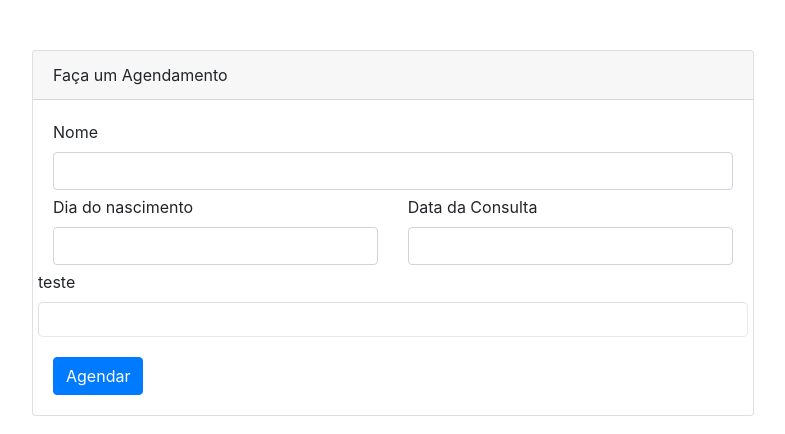
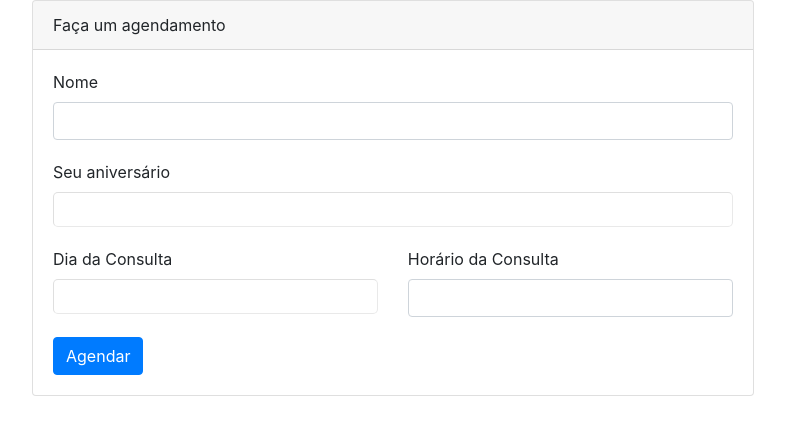
Before and after one commit to ThiagoPierre/Desafio-React-pit, a React (Create React App) app in the folder frontend/: page / in a window 1280 px wide. Shown: the top 434 px of the page, without its empty margins (53-838 px from the left). Built offline with nearby package versions, Linux system fonts and the light colour scheme.

Commit message:
Componetizing frontend, adding routes and axios

```diff
--- a/frontend/package.json
+++ b/frontend/package.json
@@ -14,6 +14,7 @@
     "react-bootstrap": "^1.5.2",
     "react-datepicker": "^3.7.0",
     "react-dom": "^17.0.2",
+    "react-router-dom": "^5.2.0",
     "react-scripts": "4.0.3",
     "react-time-picker": "^4.2.1",
     "web-vitals": "^1.0.1",
--- /dev/null
+++ b/frontend/src/components/Appointments/index.jsx
@@ -0,0 +1,43 @@
+import React, { useEffect, useState } from 'react';
+import { Accordion, Card, Button } from 'react-bootstrap';
+import axios from '../../utils/api';
+
+const Appointments = () => {
+  const [booking, setBooking] = useState([]);
+  const fetchBookings = async () => {
+    try {
+      const response = await axios.get('http://localhost:3636/api/booking');
+      setBooking(response.data.data);
+    } catch (e) {
+      console.log('Não foi possível recuperar os dados!');
+    }
+  };
+
+  useEffect(() => {
+    fetchBookings();
+  }, []);
+
+  return (
+    <Accordion defaultActiveKey="0">
+      {booking.map((bookings, index) => (
+        // --------missing a key-----------------
+        <Card key={bookings.id}>
+          <Card.Header>
+            <Accordion.Toggle as={Button} variant="link" eventKey={index}>
+              {bookings.booking}
+            </Accordion.Toggle>
+          </Card.Header>
+          <Accordion.Collapse eventKey={index}>
+            <Card.Body>
+              {bookings.name}
+              {' '}
+              {bookings.birthday}
+            </Card.Body>
+          </Accordion.Collapse>
+        </Card>
+      ))}
+    </Accordion>
+  );
+};
+
+export default Appointments;
--- a/frontend/src/components/Card/index.jsx
+++ b/frontend/src/components/Card/index.jsx
@@ -0,0 +1,15 @@
+import React from 'react';
+import { Card } from 'react-bootstrap';
+
+const Box = ({
+  cardTitle, children,
+}) => (
+  <Card>
+    <Card.Header>{cardTitle}</Card.Header>
+    <Card.Body>
+      {children}
+    </Card.Body>
+  </Card>
+);
+
+export default Box;
--- a/frontend/src/components/DatePicker/index.jsx
+++ b/frontend/src/components/DatePicker/index.jsx
@@ -1,33 +1,32 @@
-/* import React from 'react';
+/* eslint-disable react/jsx-props-no-spreading */
+import React from 'react';
+import { Row } from 'react-bootstrap';
+import { Field } from 'formik';
 import DateView from 'react-datepicker';
-import { Field } from 'formik';
 
-const DatePicker = (props) => {
-  const { label, name, ...rest } = props;
-  return (
-    <div className="form-control">
-      <label htmlFor={name}>{label}</label>
-      <Field name={name}>
+const DatePicker = ({ birthId, fieldname }) => (
+  <Row>
+    <Field name={fieldname} className="form-control">
       {
-          ({ form, field }) => {
+        ({ form, field, rest }) => {
           const { setFieldValue } = form;
           const { value } = field;
-
           return (
             <DateView
-                id={name}
+              id={birthId}
               {...field}
               {...rest}
               selected={value}
-                onChange={(val) => setFieldValue(name, val)}
+              dateFormat="dd/MM/yyyy"
+              onChange={(val) => setFieldValue(fieldname, val)}
+              autoComplete="off"
             />
           );
         }
       }
     </Field>
-    </div>
+
+  </Row>
 );
-};
 
 export default DatePicker;
- */
--- /dev/null
+++ b/frontend/src/components/Form/Formfuncs.jsx
@@ -0,0 +1,25 @@
+import * as Yup from 'yup';
+
+// Valores iniciais do formik usados para estruturação
+const initialValues = {
+  bookday: '',
+  hours: [{
+    hour: '',
+    user: [{
+      name: '',
+      birthday: '',
+    }],
+  },
+  ],
+};
+
+// Schema para validação utilizando a biblioteca Yup
+const validationSchema = Yup.object({
+  name: Yup.string().required('Campo Obrigatório').min(2, 'Mínimo 2 caracteres').max(64, 'Limite de caracteres excedido'),
+  // ------Trocar number por date depois da implementação do date picker--------
+  bookday: Yup.date().required('Campo Obrigatório'),
+  birthday: Yup.date().required('Campo Obrigatório'),
+  hour: Yup.string().required('Campo Obrigatório'),
+});
+
+export { validationSchema, initialValues };
--- a/frontend/src/components/Form/index.jsx
+++ b/frontend/src/components/Form/index.jsx
@@ -2,111 +2,66 @@
 /* eslint-disable jsx-a11y/label-has-associated-control */
 import React from 'react';
 import {
-  Button, Card, Col, Row,
+  Button, Col, Row,
 } from 'react-bootstrap';
 import {
   Formik, Form, Field, ErrorMessage,
 } from 'formik';
-import * as Yup from 'yup';
-import DateView from 'react-datepicker';
+import DatePicker from '../DatePicker';
+import { initialValues } from './Formfuncs';
+import axios from '../../utils/api';
 
-// Valores iniciais do formik
-const initialValues = {
-  name: '',
-  birthday: '',
-  booking: '',
-  birthDate: '',
+const onSubmit = async (values) => {
+  try {
+    await axios.post('http://localhost:3636/api/booking', values);
+  } catch (e) {
+    console.log('Teste');
+  }
 };
-
-// Ao dar submit no formulário, as informações aparecem no console.
-const onSubmit = (values) => {
-  console.log('Form data', values);
-};
-
-// Schema para validação utilizando a biblioteca Yup
-const validationSchema = Yup.object({
-  name: Yup.string().required('Campo Obrigatório').min(2, 'Mínimo 2 caracteres').max(64, 'Limite de caracteres excedido'),
-  // ------Trocar number por date depois da implementação do date picker--------
-  birthday: Yup.number().required('Campo Obrigatório'),
-  booking: Yup.number().required('Campo Obrigatório'),
-  birthDate: Yup.date(),
-});
 
 function index() {
   // Configuração para o uso inicial do Formik
 
   return (
-    <div>
-      <Card.Header>
-        Faça um Agendamento
-      </Card.Header>
-      <Card.Body>
     <Formik
       initialValues={initialValues}
       onSubmit={onSubmit}
-          validationSchema={validationSchema}
+      /* validationSchema={validationSchema} */
     >
       <Form>
-            <label className="form-title form-label" htmlFor="name">Nome</label>
-            {/* Formik lida sozinho com os eventos do formulario(handleChange e valuesname) */}
+        <label className="form-title form-label" htmlFor="hours[0].user[0].name">Nome</label>
+        {/* Recebe o nome do usuário que deseja agendar a consulta */}
         <Field
           className="form-control"
           type="text"
-              id="name"
-              name="name"
+          id="hours[0].user[0].name"
+          name="hours[0].user[0].name"
         />
         {/* Essa função apresenta o valor de erro caso haja um input em branco */}
-            <ErrorMessage name="name" />
+        <ErrorMessage name="hours[0].user[0].name" />
+        {/* Recebe o aniversário do usuário usando o componente datepicker */}
+        <label htmlFor="hours[0].user[0].birthday">Seu aniversário</label>
+        <DatePicker id="hours[0].user[0].birthday" fieldname="hours[0].user[0].birthday" />
+        {/* recebe o dia e o horário da consulta por meio do datepicker */}
         <Row>
           <Col>
-                <label className="form-title"> Dia do nascimento </label>
+            <label htmlFor="bookday"> Dia da Consulta</label>
+            <DatePicker id="bookday" fieldname="bookday" />
+          </Col>
+          <Col>
+            <label className="form-title" htmlFor="hours[0].hour"> Horário da Consulta </label>
             <Field
               className="form-control"
               type="text"
-                  id="birthday"
-                  name="birthday"
+              id="hours[0].hour"
+              name="hours[0].hour"
             />
-                <ErrorMessage name="birthday" />
+            <ErrorMessage name="hours[0].hour" />
           </Col>
-
-              <Col>
-                <label className="form-title"> Data da Consulta </label>
-                <Field
-                  className="form-control"
-                  type="text"
-                  id="booking"
-                  name="booking"
-                />
-                <ErrorMessage name="booking" />
-              </Col>
-            </Row>
-            <Row>
-              <label> teste </label>
-              <Field name="birthDate">
-                {
-                  ({ form, field, rest }) => {
-                    const { setFieldValue } = form;
-                    const { value } = field;
-                    return (
-                      <DateView
-                        id="birthDate"
-                        {...field}
-                        {...rest}
-                        selected={value}
-                        onChange={(val) => setFieldValue('birthDate', val)}
-                      />
-                    );
-                  }
-                }
-              </Field>
-
         </Row>
         <Button type="submit">Agendar</Button>
       </Form>
     </Formik>
-      </Card.Body>
-    </div>
-
   );
 }
 export default index;
--- a/frontend/src/index.jsx
+++ b/frontend/src/index.jsx
@@ -1,15 +1,15 @@
 import React from 'react';
 import ReactDOM from 'react-dom';
 
+import 'bootstrap/dist/css/bootstrap.min.css';
 import 'react-datepicker/dist/react-datepicker.css';
 import './styles/form.css';
-import 'bootstrap/dist/css/bootstrap.min.css';
 
-import Booking from './pages/Booking';
+import Routes from './routes';
 
 ReactDOM.render(
   <React.StrictMode>
-    <Booking />
+    <Routes />
   </React.StrictMode>,
   document.getElementById('root'),
 );
--- /dev/null
+++ b/frontend/src/pages/Appointments/index.jsx
@@ -0,0 +1,11 @@
+import React from 'react';
+import { Container } from 'react-bootstrap';
+import Appointment from '../../components/Appointments';
+
+const index = () => (
+  <Container>
+    <Appointment />
+  </Container>
+);
+
+export default index;
--- a/frontend/src/pages/Booking/index.jsx
+++ b/frontend/src/pages/Booking/index.jsx
@@ -1,12 +1,13 @@
 import React from 'react';
-import { Container, Card } from 'react-bootstrap';
+import { Container } from 'react-bootstrap';
 import Form from '../../components/Form';
+import Box from '../../components/Card';
 
 const index = () => (
   <Container>
-    <Card>
+    <Box cardTitle="Faça um agendamento">
       <Form />
-    </Card>
+    </Box>
   </Container>
 );
 
--- a/frontend/src/routes.js
+++ b/frontend/src/routes.js
@@ -0,0 +1,27 @@
+import React from 'react';
+import { Switch, Route, BrowserRouter } from 'react-router-dom';
+import Appointments from './pages/Appointments';
+import Booking from './pages/Booking';
+
+const routeList = [{
+  path: '/enfermeira',
+  name: 'enfermeira',
+  component: Appointments,
+},
+{
+  path: '/',
+  name: 'Booking',
+  component: Booking,
+}];
+
+const routes = () => (
+  <BrowserRouter>
+    <Switch>
+      {routeList.map((route) => (
+        <Route key={route.path} exact component={route.component} path={route.path} />
+      ))}
+    </Switch>
+  </BrowserRouter>
+);
+
+export default routes;
--- a/frontend/src/styles/form.css
+++ b/frontend/src/styles/form.css
@@ -8,15 +8,16 @@
   border-color: rgba(0,0,0,.125);
   margin-bottom: 20px;
   height: 35px;
+  margin-left: 5px;
+  margin-right: 5px
 }
 
 /* Temporary Css */
 .form-control{
-  margin-bottom: 5px;
+  margin-bottom: 20px;
 }
 
 .card{
-  margin-top: 50px;
   width:65%
 }
 
--- /dev/null
+++ b/frontend/src/utils/api.js
@@ -0,0 +1,7 @@
+import axios from 'axios';
+
+const myAxios = axios.create({
+  baseUrl: 'http://localhost:3636/api/',
+});
+
+export default myAxios;
```
Also changed, not shown: 1 other file (tests, documents, lock files or other folders). Lines whose indentation alone changed are shown as unchanged.
